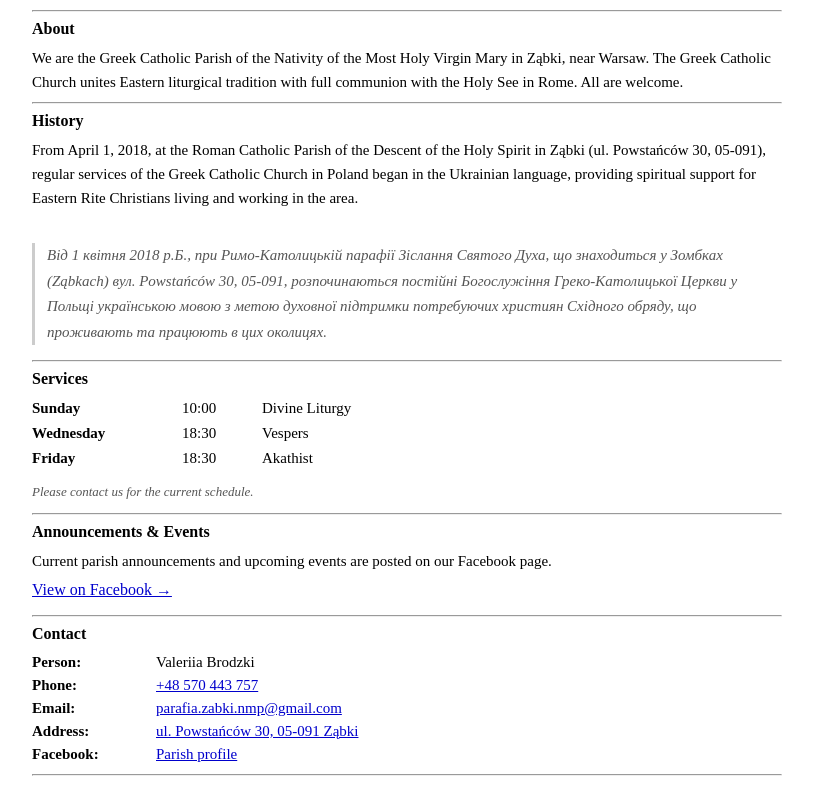
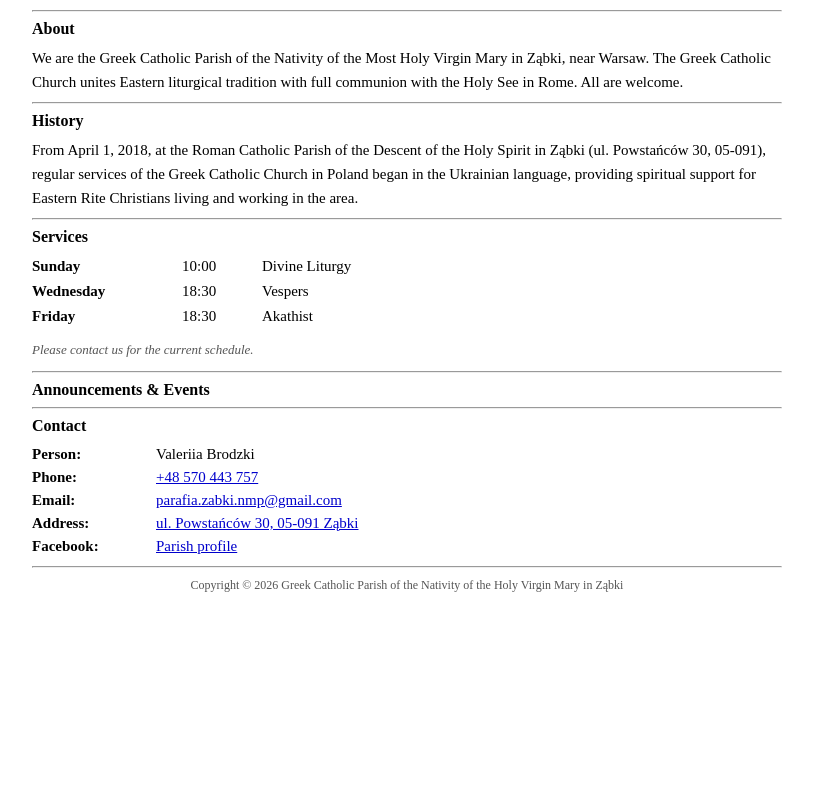
Before and after one commit to oleksandrserkov/parafia-zabki, a Next.js app: page / in a window 1280 px wide. Shown: the part 483-1269 px from the top of the page, without its empty margins (233-1046 px from the left). After the commit the page ends 1128 px from the top, so only its background shows below. Built offline with nearby package versions, Linux system fonts and the light colour scheme.

Commit message:
Add Facebook Page Plugin widget, remove Ukrainian text

```diff
--- /dev/null
+++ b/app/FacebookFeed.js
@@ -0,0 +1,38 @@
+'use client'
+
+import Script from 'next/script'
+import { useEffect } from 'react'
+
+const PAGE_URL =
+  'https://www.facebook.com/people/Parafia-greckokatolicka-pw-narodzenia-NMP-w-Z%C4%85bkach/61556733593364/'
+
+export default function FacebookFeed() {
+  useEffect(() => {
+    if (window.FB) window.FB.XFBML.parse()
+  }, [])
+
+  return (
+    <>
+      <div id="fb-root" />
+      <Script
+        src="https://connect.facebook.net/pl_PL/sdk.js#xfbml=1&version=v19.0"
+        strategy="lazyOnload"
+        crossOrigin="anonymous"
+        onLoad={() => {
+          if (window.FB) window.FB.XFBML.parse()
+        }}
+      />
+      <div
+        className="fb-page"
+        data-href={PAGE_URL}
+        data-tabs="timeline"
+        data-width="720"
+        data-height="600"
+        data-small-header="true"
+        data-adapt-container-width="true"
+        data-hide-cover="false"
+        data-show-facepile="false"
+      />
+    </>
+  )
+}
--- a/app/page.js
+++ b/app/page.js
@@ -3,6 +3,7 @@
 import { useState, useEffect } from 'react'
 import Image from 'next/image'
 import styles from './page.module.css'
+import FacebookFeed from './FacebookFeed'
 
 const FB_URL = 'https://www.facebook.com/people/Parafia-greckokatolicka-pw-narodzenia-NMP-w-Z%C4%85bkach/61556733593364/'
 const MAPS_URL = 'https://maps.google.com/?q=ul.+Powsta%C5%84c%C3%B3w+30+Z%C4%85bki+Polska'
@@ -19,7 +20,6 @@ const CONTENT = {
     history: {
       heading: 'Historia',
       text: 'Od 1 kwietnia 2018 r., przy Parafii Rzymskokatolickiej Zesłania Ducha Świętego w Ząbkach (ul. Powstańców 30, 05-091), rozpoczęły się stałe nabożeństwa Kościoła Greckokatolickiego w Polsce w języku ukraińskim, w celu duchowego wsparcia chrześcijan obrządku wschodniego zamieszkałych i pracujących w tych okolicach.',
-      ukrainian: 'Від 1 квітня 2018 р.Б., при Римо-Католицькій парафії Зіслання Святого Духа, що знаходиться у Зомбках (Ząbkach) вул. Powstańców 30, 05-091, розпочинаються постійні Богослужіння Греко-Католицької Церкви у Польщі українською мовою з метою духовної підтримки потребуючих християн Східного обряду, що проживають та працюють в цих околицях.',
     },
     services: {
       heading: 'Nabożeństwa',
@@ -58,7 +58,6 @@ const CONTENT = {
     history: {
       heading: 'History',
       text: 'From April 1, 2018, at the Roman Catholic Parish of the Descent of the Holy Spirit in Ząbki (ul. Powstańców 30, 05-091), regular services of the Greek Catholic Church in Poland began in the Ukrainian language, providing spiritual support for Eastern Rite Christians living and working in the area.',
-      ukrainian: 'Від 1 квітня 2018 р.Б., при Римо-Католицькій парафії Зіслання Святого Духа, що знаходиться у Зомбках (Ząbkach) вул. Powstańców 30, 05-091, розпочинаються постійні Богослужіння Греко-Католицької Церкви у Польщі українською мовою з метою духовної підтримки потребуючих християн Східного обряду, що проживають та працюють в цих околицях.',
     },
     services: {
       heading: 'Services',
@@ -139,8 +138,6 @@ export default function Home() {
 
       <h2 className={styles.sectionTitle}>{c.history.heading}</h2>
       <p className={styles.bodyText}>{c.history.text}</p>
-      <br />
-      <p className={styles.ukrainian}>{c.history.ukrainian}</p>
 
       <hr />
 
@@ -161,10 +158,7 @@ export default function Home() {
       <hr />
 
       <h2 className={styles.sectionTitle}>{c.events.heading}</h2>
-      <p className={styles.bodyText}>{c.events.text}</p>
-      <p style={{ marginTop: '8px' }}>
-        <a href={FB_URL} target="_blank" rel="noopener noreferrer">{c.events.linkLabel}</a>
-      </p>
+      <FacebookFeed />
 
       <hr />
 
```
